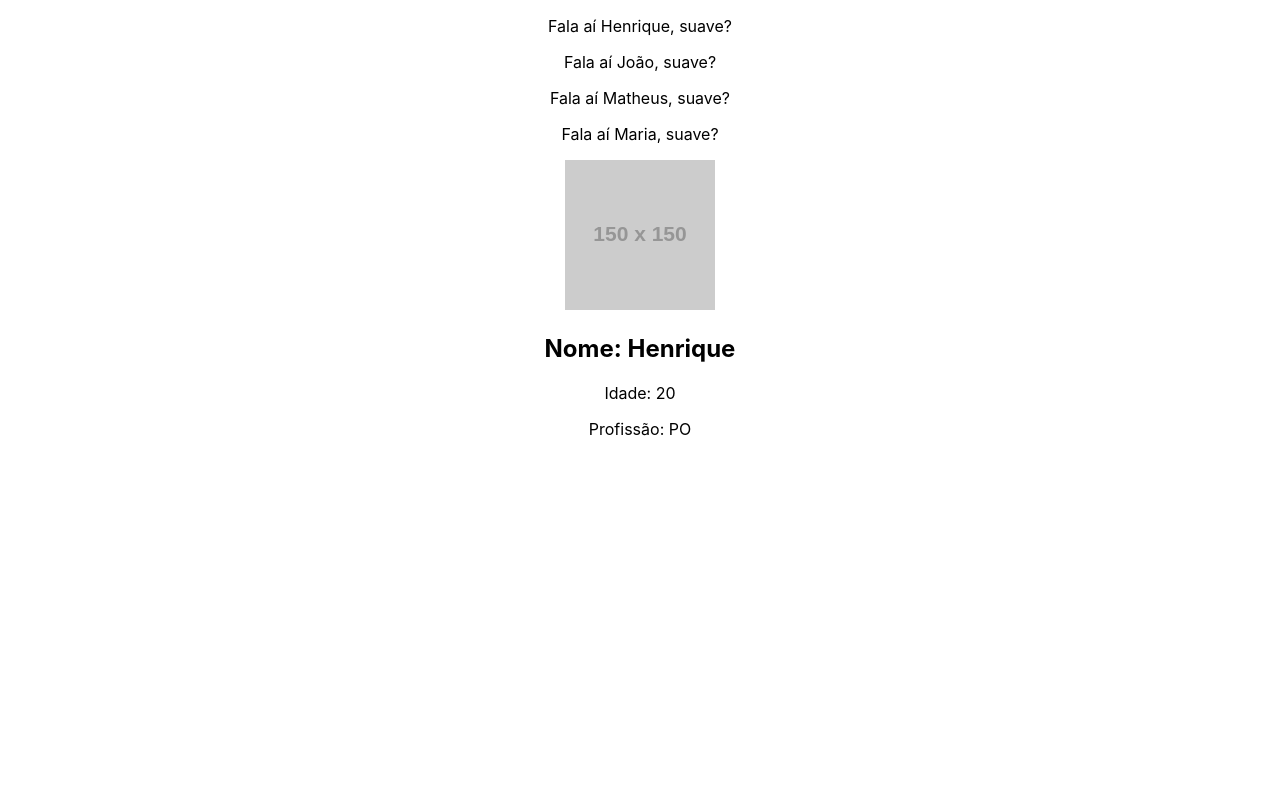
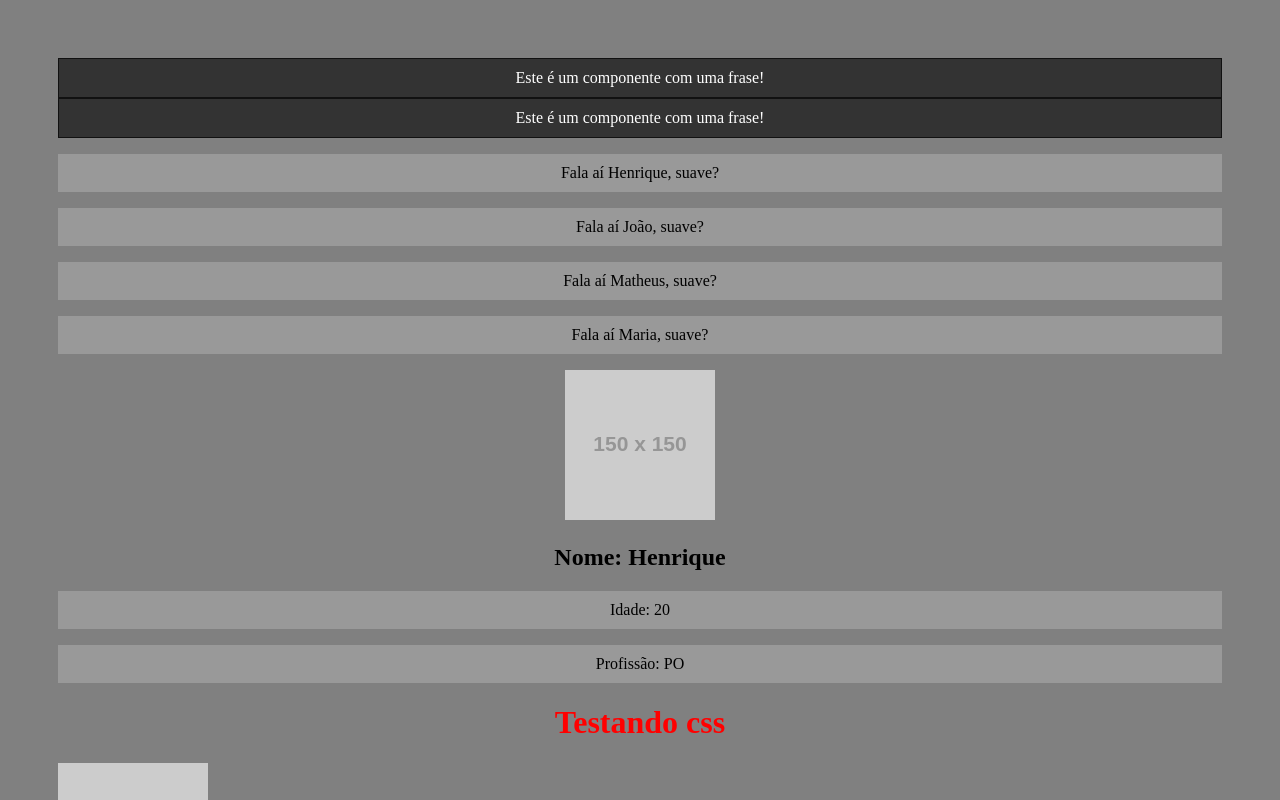
Before and after one commit to hrqvieira/curso-react-matheus-battisti, a React (Create React App) app: page / in a window 1280 px wide. Shown: the top 800 px of the page. Built offline with nearby package versions, Linux system fonts and the light colour scheme.

Commit message:
css modules

```diff
--- a/src/App.js
+++ b/src/App.js
@@ -1,17 +1,22 @@
 import './App.css';
 import SayMyName from './components/SayMyName'
 import Pessoa from './components/Pessoa'
+import Frase from './components/Frase'
 
 
 function App() {
   const name = "Maria"
   return (
     <div className="App">
+      <Frase />
+      <Frase />
+
       <SayMyName nome="Henrique" />
       <SayMyName nome="João" />
       <SayMyName nome="Matheus" />
       <SayMyName nome={name} />
       <Pessoa nome="Henrique" idade="20" profissao="PO" foto="https://via.placeholder.com/150"/>
+      <h1>Testando css</h1>
     </div>
   );
 }
--- /dev/null
+++ b/src/components/Frase.js
@@ -0,0 +1,14 @@
+import styles from "./Frase.module.css"
+
+
+function Frase(){
+    return(
+
+        <div className={styles.fraseContainer}>
+            <p className={styles.fraseContent}>Este é um componente com uma frase!</p>
+        </div>
+
+    )
+}
+
+export default Frase
--- /dev/null
+++ b/src/components/Frase.module.css
@@ -0,0 +1,10 @@
+.fraseContainer {
+    background-color: #333;
+    border: 1px solid #111;
+}
+
+.fraseContent {
+    color: #fff;
+    background-color: #333;
+    margin: 0;
+}
--- a/src/index.css
+++ b/src/index.css
@@ -1,13 +1,13 @@
 body {
-  margin: 0;
-  font-family: -apple-system, BlinkMacSystemFont, 'Segoe UI', 'Roboto', 'Oxygen',
-    'Ubuntu', 'Cantarell', 'Fira Sans', 'Droid Sans', 'Helvetica Neue',
-    sans-serif;
-  -webkit-font-smoothing: antialiased;
-  -moz-osx-font-smoothing: grayscale;
+  padding: 50px;
+  background-color: grey;
 }
 
-code {
-  font-family: source-code-pro, Menlo, Monaco, Consolas, 'Courier New',
-    monospace;
+h1{
+  color: red;
 }
+
+p{
+  background-color: #999;
+  padding: 10px;
+}
--- a/src/index.js
+++ b/src/index.js
@@ -3,11 +3,13 @@ import ReactDOM from 'react-dom/client';
 import './index.css';
 import App from './App';
 import reportWebVitals from './reportWebVitals';
+import Pessoa from './components/Pessoa'
 
 const root = ReactDOM.createRoot(document.getElementById('root'));
 root.render(
   <React.StrictMode>
     <App />
+    <Pessoa nome="Francisco" idade="78" profissao="carpinteiro" foto="https://via.placeholder.com/150"/>
   </React.StrictMode>
 );
 
```
